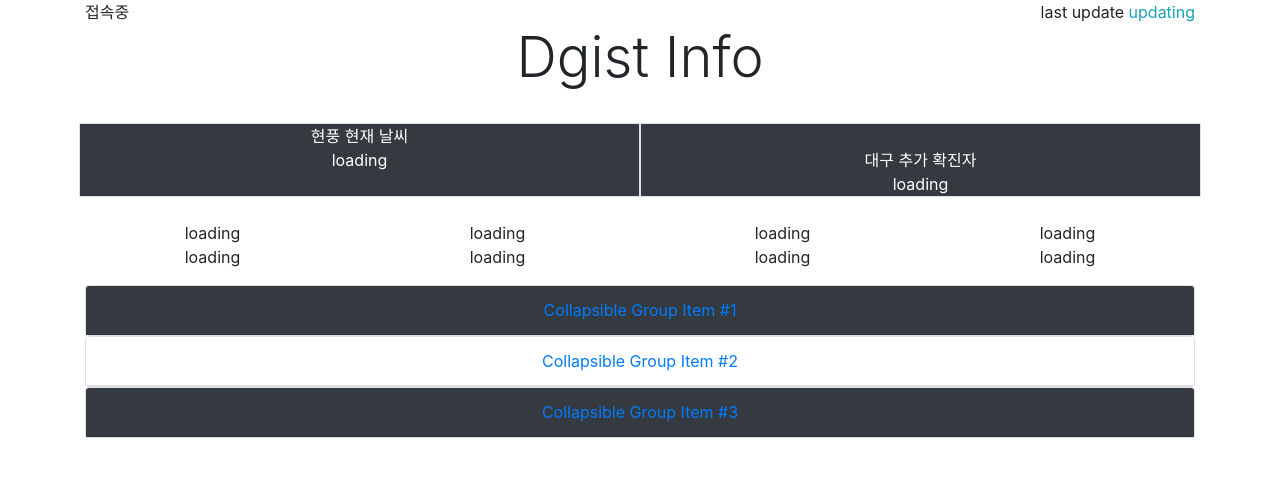
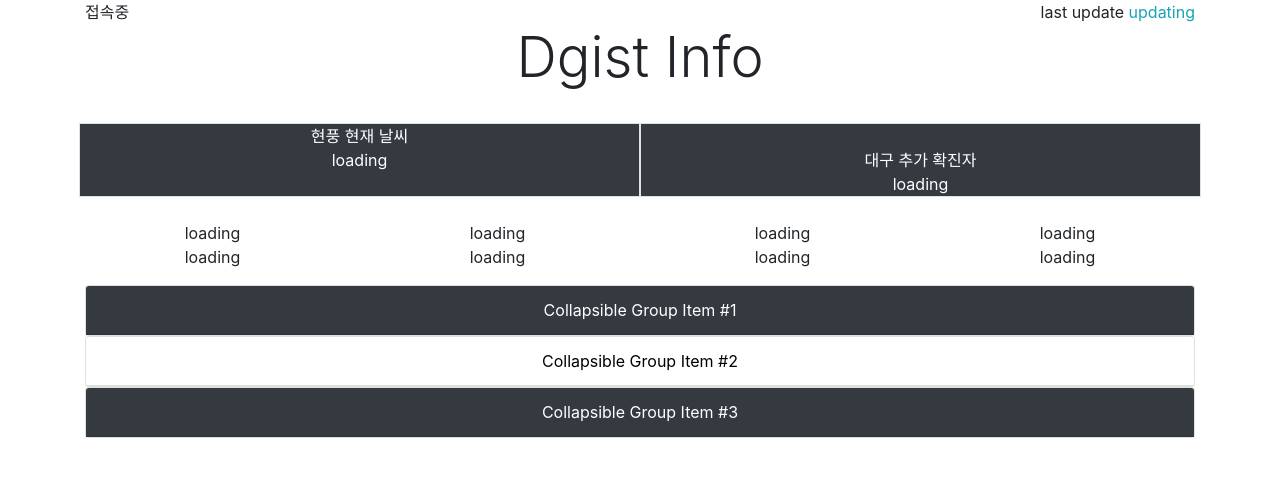
Before and after one commit to chanwoo99/info_website, a Flask app: template templates/index.html in a window 1280 px wide. Shown: the top 477 px of the page. Run offline with Flask 2, Linux system fonts and the light colour scheme; the template is opened without the code that fills it, so the values that code supplies are empty; some libraries are stand-ins or nearby versions.

Commit message:
dd
Signed-off-by: chanwoo99 <ixora99@dgist.ac.kr>

```diff
--- a/templates/index.html
+++ b/templates/index.html
@@ -108,7 +108,7 @@
 
     <div class="card" >
       <div class="card-header bg-dark text-center"style="font-style:  #FFFFFF;">
-        <a class="card-link " data-toggle="collapse" href="#collapseOne">
+        <a class="card-link " data-toggle="collapse" href="#collapseOne" style="color:white;">
           Collapsible Group Item #1
         </a>
       </div>
@@ -121,7 +121,7 @@
 
     <div class="card">
       <div class="card-header text-center" style="background-color: #FFFFFF;">
-        <a class="collapsed card-link" data-toggle="collapse" href="#collapseTwo">
+        <a class="collapsed card-link" data-toggle="collapse" href="#collapseTwo" style="color:black;">
           Collapsible Group Item #2
         </a>
       </div>
@@ -134,7 +134,7 @@
 
     <div class="card">
       <div class="card-header bg-dark text-center">
-        <a class="collapsed card-link" data-toggle="collapse" href="#collapseThree">
+        <a class="collapsed card-link" data-toggle="collapse" href="#collapseThree" style="color:white;">
           Collapsible Group Item #3
         </a>
       </div>
```
Also changed, not shown: 1 other file.
